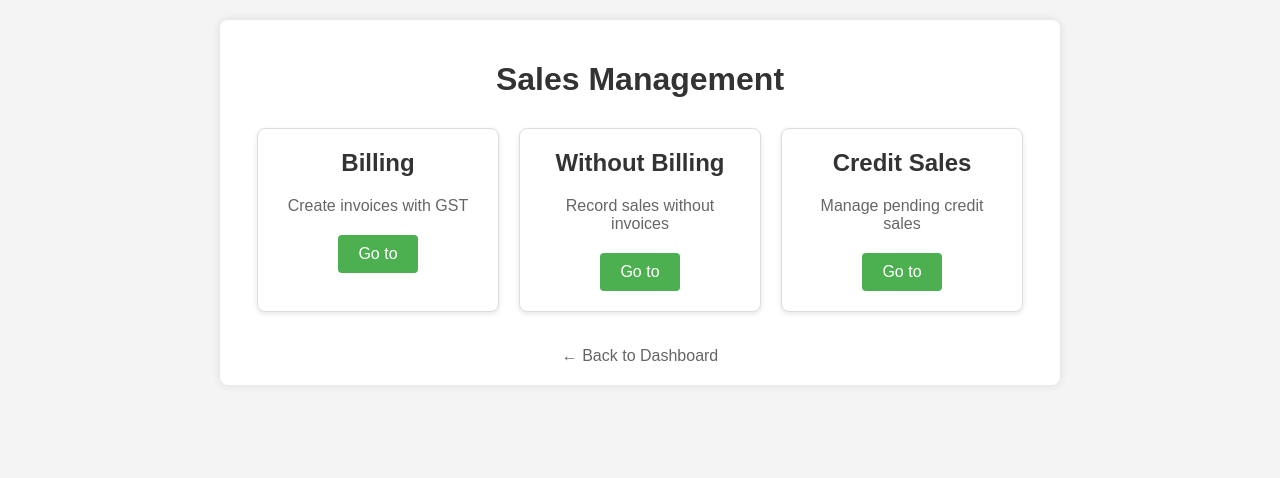
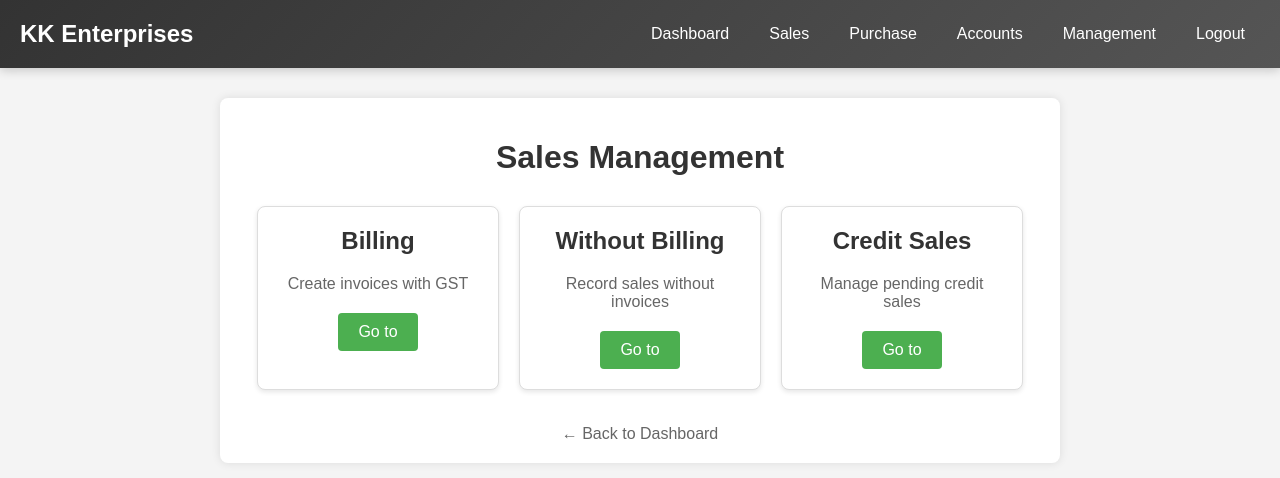
Before and after one commit to oiiiMansi/AccountingSoftware, a Flask app: page /sales in a window 1280 px wide. Shown: the top 478 px of the page. Run offline with Flask 3, Linux system fonts and the light colour scheme; a user stored in the database is signed in; data comes from the database, SQL or seed files in the repository.

Commit message:
Refactor navigation: Use shared header in billed purchase and dashboards

```diff
--- a/app.py
+++ b/app.py
@@ -94,97 +94,7 @@ def without_billing_page():
 @app.route("/purchase")
 @login_required
 def direct_purchase():
-    return """
-    <!DOCTYPE html>
-    <html>
-    <head>
-        <title>Purchase Dashboard</title>
-        <style>
-            body {
-                font-family: Arial, sans-serif;
-                margin: 0;
-                padding: 20px;
-                background-color: #f4f4f4;
-            }
-            .container {
-                max-width: 800px;
-                margin: 0 auto;
-                background-color: white;
-                padding: 20px;
-                border-radius: 8px;
-                box-shadow: 0 0 10px rgba(0,0,0,0.1);
-                text-align: center;
-            }
-            h1 {
-                color: #333;
-            }
-            .options {
-                display: flex;
-                justify-content: center;
-                gap: 20px;
-                margin-top: 30px;
-            }
-            .card {
-                background-color: #fff;
-                border: 1px solid #ddd;
-                border-radius: 8px;
-                padding: 20px;
-                width: 200px;
-                box-shadow: 0 2px 5px rgba(0,0,0,0.1);
-            }
-            .card h2 {
-                margin-top: 0;
-                color: #333;
-            }
-            .card p {
-                color: #666;
-                margin-bottom: 20px;
-            }
-            .btn {
-                display: inline-block;
-                background-color: #4CAF50;
-                color: white;
-                padding: 10px 20px;
-                text-decoration: none;
-                border-radius: 4px;
-            }
-            .back {
-                display: inline-block;
-                margin-top: 20px;
-                color: #666;
-                text-decoration: none;
-            }
-        </style>
-    </head>
-    <body>
-        <div class="container">
-            <h1>Purchase Management</h1>
-
-            <div class="options">
-                <div class="card">
-                    <h2>Billed Purchase</h2>
-                    <p>Record purchases with GST</p>
-                    <a href="/sales/billed_purchase" class="btn">Go to</a>
-                </div>
-
-                <div class="card">
-                    <h2>Non-Billed Purchase</h2>
-                    <p>Record purchases without GST</p>
-                    <a href="/sales/non_billed_purchase" class="btn">Go to</a>
-                </div>
-
-                <div class="card">
-                    <h2>Credit Purchases</h2>
-                    <p>Manage pending credits</p>
-                    <a href="/sales/credit_purchases" class="btn">Go to</a>
-                </div>
-            </div>
-
-            <a href="/" class="back">← Back to Dashboard</a>
-        </div>
-    </body>
-    </html>
-    """
+    return render_template("purchase_dashboard.html")
 
 # Update the sales purchase route to use the same direct HTML
 @app.route("/sales/purchase")
@@ -196,99 +106,7 @@ def sales_purchase():
 @app.route("/sales")
 @login_required
 def sales_dashboard():
-    return """
-    <!DOCTYPE html>
-    <html>
-    <head>
-        <title>Sales Dashboard</title>
-        <style>
-            body {
-                font-family: Arial, sans-serif;
-                margin: 0;
-                padding: 20px;
-                background-color: #f4f4f4;
-            }
-            .container {
-                max-width: 800px;
-                margin: 0 auto;
-                background-color: white;
-                padding: 20px;
-                border-radius: 8px;
-                box-shadow: 0 0 10px rgba(0,0,0,0.1);
-                text-align: center;
-            }
-            h1 {
-                color: #333;
-            }
-            .options {
-                display: flex;
-                justify-content: center;
-                gap: 20px;
-                margin-top: 30px;
-                flex-wrap: wrap;
-            }
-            .card {
-                background-color: #fff;
-                border: 1px solid #ddd;
-                border-radius: 8px;
-                padding: 20px;
-                width: 200px;
-                box-shadow: 0 2px 5px rgba(0,0,0,0.1);
-                margin-bottom: 15px;
-            }
-            .card h2 {
-                margin-top: 0;
-                color: #333;
-            }
-            .card p {
-                color: #666;
-                margin-bottom: 20px;
-            }
-            .btn {
-                display: inline-block;
-                background-color: #4CAF50;
-                color: white;
-                padding: 10px 20px;
-                text-decoration: none;
-                border-radius: 4px;
-            }
-            .back {
-                display: inline-block;
-                margin-top: 20px;
-                color: #666;
-                text-decoration: none;
-            }
-        </style>
-    </head>
-    <body>
-        <div class="container">
-            <h1>Sales Management</h1>
-
-            <div class="options">
-                <div class="card">
-                    <h2>Billing</h2>
-                    <p>Create invoices with GST</p>
-                    <a href="/billing" class="btn">Go to</a>
-                </div>
-
-                <div class="card">
-                    <h2>Without Billing</h2>
-                    <p>Record sales without invoices</p>
-                    <a href="/sales/without_billing" class="btn">Go to</a>
-                </div>
-
-                <div class="card">
-                    <h2>Credit Sales</h2>
-                    <p>Manage pending credit sales</p>
-                    <a href="/sales/credit" class="btn">Go to</a>
-                </div>
-            </div>
-
-            <a href="/" class="back">← Back to Dashboard</a>
-        </div>
-    </body>
-    </html>
-    """
+    return render_template("sales_dashboard.html")
 
 # Update the sales route to use the same direct HTML
 @app.route("/sales/dashboard")
--- /dev/null
+++ b/templates/sales_dashboard.html
@@ -0,0 +1,95 @@
+<!DOCTYPE html>
+<html>
+<head>
+    <meta charset="UTF-8">
+    <meta name="viewport" content="width=device-width, initial-scale=1.0">
+    <title>Sales Dashboard - KK Enterprises</title>
+    <style>
+        body {
+            font-family: Arial, sans-serif;
+            margin: 0;
+            padding: 0;
+            background-color: #f4f4f4;
+        }
+        .container {
+            max-width: 800px;
+            margin: 30px auto;
+            background-color: white;
+            padding: 20px;
+            border-radius: 8px;
+            box-shadow: 0 0 10px rgba(0,0,0,0.1);
+            text-align: center;
+        }
+        h1 {
+            color: #333;
+        }
+        .options {
+            display: flex;
+            justify-content: center;
+            gap: 20px;
+            margin-top: 30px;
+            flex-wrap: wrap;
+        }
+        .card {
+            background-color: #fff;
+            border: 1px solid #ddd;
+            border-radius: 8px;
+            padding: 20px;
+            width: 200px;
+            box-shadow: 0 2px 5px rgba(0,0,0,0.1);
+            margin-bottom: 15px;
+        }
+        .card h2 {
+            margin-top: 0;
+            color: #333;
+        }
+        .card p {
+            color: #666;
+            margin-bottom: 20px;
+        }
+        .btn {
+            display: inline-block;
+            background-color: #4CAF50;
+            color: white;
+            padding: 10px 20px;
+            text-decoration: none;
+            border-radius: 4px;
+        }
+        .back {
+            display: inline-block;
+            margin-top: 20px;
+            color: #666;
+            text-decoration: none;
+        }
+    </style>
+</head>
+<body>
+    {% include 'includes/header_navigation.html' %}
+
+    <div class="container">
+        <h1>Sales Management</h1>
+
+        <div class="options">
+            <div class="card">
+                <h2>Billing</h2>
+                <p>Create invoices with GST</p>
+                <a href="{{ url_for('billing.billing_page') }}" class="btn">Go to</a>
+            </div>
+
+            <div class="card">
+                <h2>Without Billing</h2>
+                <p>Record sales without invoices</p>
+                <a href="{{ url_for('sales.without_billing') }}" class="btn">Go to</a>
+            </div>
+
+            <div class="card">
+                <h2>Credit Sales</h2>
+                <p>Manage pending credit sales</p>
+                <a href="{{ url_for('sales.credit_sales') }}" class="btn">Go to</a>
+            </div>
+        </div>
+
+        <a href="{{ url_for('home') }}" class="back">← Back to Dashboard</a>
+    </div>
+</body>
+</html>
```
Also changed, not shown: templates/billed_purchase.html (+1 -101 lines), templates/purchase_dashboard.html (+70 -1 lines).
